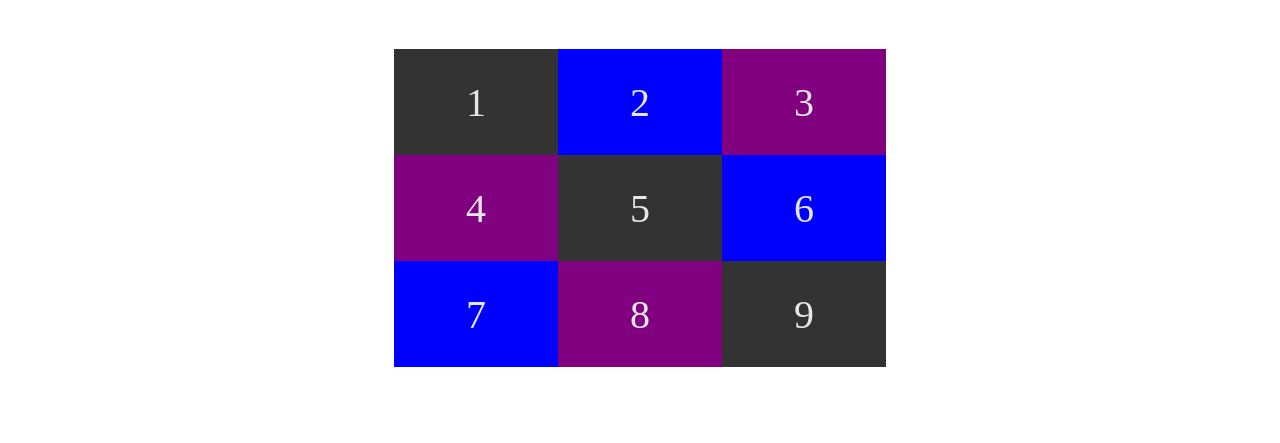
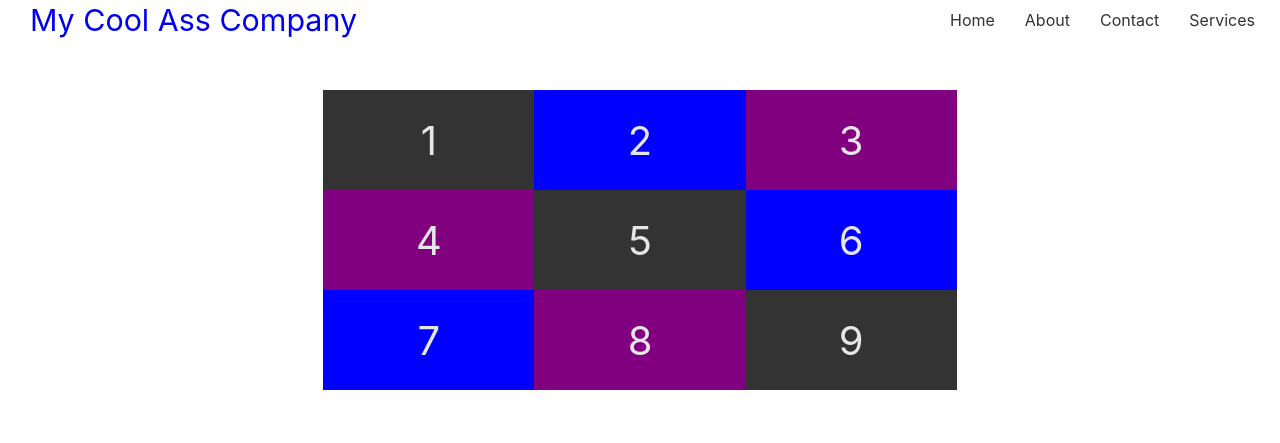
Before and after one commit to charlesmartinreed/flexbox-grid-camp, a plain HTML site: page index.html in a window 1280 px wide. Drawn offline with Linux system fonts and the light colour scheme.

Commit message:
completed bonus challenge of creating navbar with flexbox

```diff
--- a/index.html
+++ b/index.html
@@ -8,6 +8,17 @@
     <title>Flexbox and CSS Grid Bootcamp</title>
   </head>
   <body>
+    <!-- logo and nav-links are children of the navbar parent container -->
+    <nav class="navbar">
+      <a href="#" class="logo">My Cool Ass Company</a>
+      <ul class="nav-links">
+        <li class="nav-item"><a href="#">Home</a></li>
+        <li class="nav-item"><a href="#">About</a></li>
+        <li class="nav-item"><a href="#">Contact</a></li>
+        <li class="nav-item"><a href="#">Services</a></li>
+      </ul>
+    </nav>
+    <section>
       <div class="container">
         <div class="item">1</div>
         <div class="item">2</div>
@@ -19,5 +30,6 @@
         <div class="item">8</div>
         <div class="item">9</div>
       </div>
+    </section>
   </body>
 </html>
--- a/style.css
+++ b/style.css
@@ -1,3 +1,21 @@
+/* universal styling */
+html {
+  box-sizing: border-box;
+}
+
+*,
+*::before,
+*::after {
+  box-sizing: inherit;
+  margin: 0;
+  padding: 0;
+}
+
+body {
+  font-family: -apple-system, BlinkMacSystemFont, "Segoe UI", Roboto, Oxygen,
+    Ubuntu, Cantarell, "Open Sans", "Helvetica Neue", sans-serif;
+}
+
 .container {
   /* border: 3px solid #39df71; */
   height: 50vh;
@@ -35,9 +53,9 @@
   display: flex;
   justify-content: center;
   align-items: center;
-  width: 25%;
-  height: 25%;
-  flex-basis: 1 1 25%;
+  width: 33%;
+  height: 100px;
+  /* flex-basis: 1 1 25%; */
   /* align-self: center; */
 }
 
@@ -64,3 +82,40 @@
   /* flex-shrink: 2; */
   /* flex: 2 1 30px; */
 }
+
+/* NAV STYLING */
+
+nav {
+  width: 100%;
+  padding: 0px 10px 0 30px;
+}
+
+.logo {
+  display: inline-block;
+  font-size: 1.9rem;
+}
+
+.nav-links {
+  list-style: none;
+}
+
+.nav-links {
+  display: flex;
+}
+
+.nav-item a {
+  display: inline-block;
+  padding: 10px 15px;
+  text-decoration: none;
+  color: #333;
+}
+
+.navbar a {
+  text-decoration: none;
+}
+
+.navbar {
+  display: flex;
+  justify-content: space-between;
+  align-items: center;
+}
```
Lines whose indentation alone changed are shown as unchanged.
